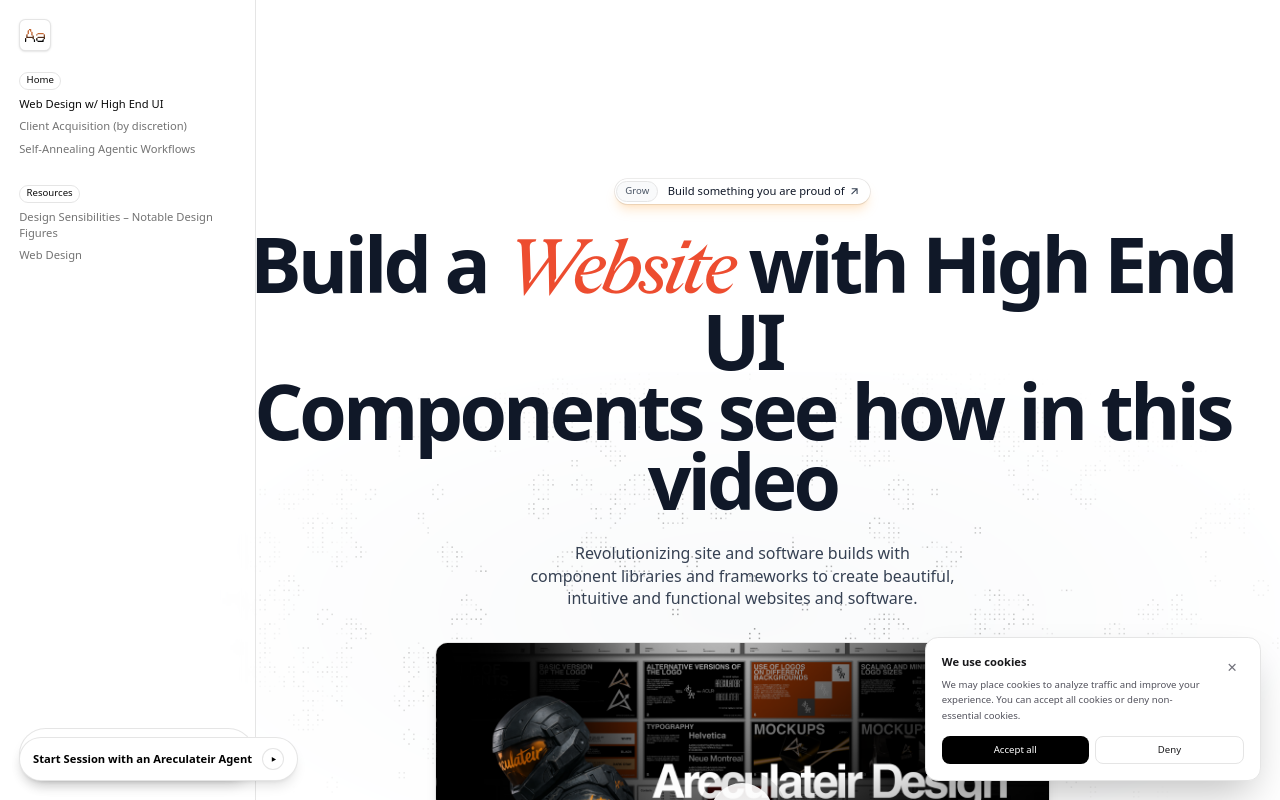
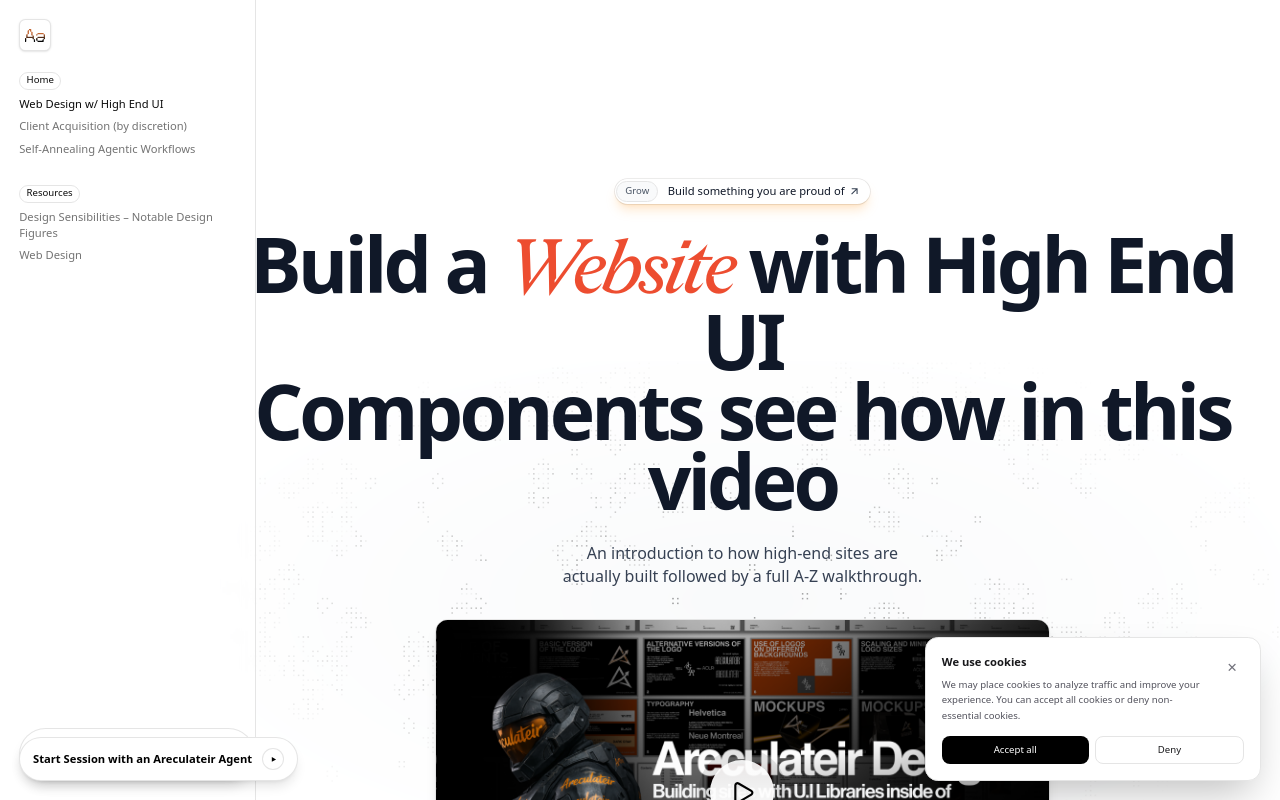
Before and after one commit to telluricaquarian/aclr77, a Next.js app: page / in a window 1280 px wide. Shown: the top 800 px of the page. Built offline with nearby package versions, Linux system fonts and the light colour scheme; no server answers.

Commit message:
Update hero subtext to better frame intro video

```diff
--- a/src/components/ui/Hero.tsx
+++ b/src/components/ui/Hero.tsx
@@ -63,10 +63,10 @@ export function Hero() {
         </h1>
 
         <p className="mt-5 max-w-xl text-center text-base text-balance text-gray-700 sm:mt-8 sm:text-xl">
-          <FadeSpan>Revolutionizing site and software builds with</FadeSpan>{" "}
-          <FadeSpan>component libraries and frameworks</FadeSpan>{" "}
+          <FadeSpan>An introduction to how high-end sites</FadeSpan>{" "}
+          <FadeSpan>are actually built</FadeSpan>{" "}
           <FadeSpan>
-            to create beautiful, intuitive and functional websites and software.
+            followed by a full A-Z walkthrough.
           </FadeSpan>
         </p>
 
```
